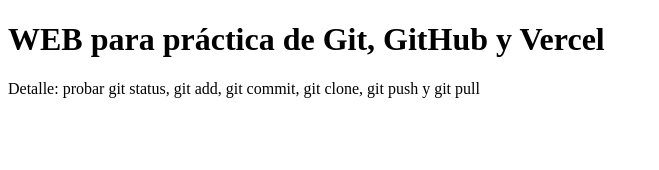
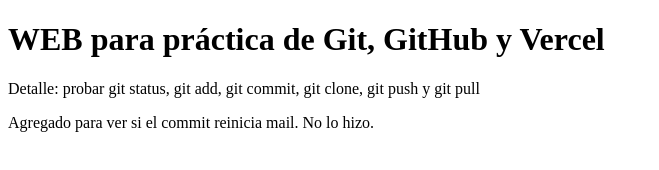
Before and after one commit to kokoolivan/repo-para-probar-clonado, a plain HTML site: page index.html in a window 1280 px wide. Shown: the whole page, without its empty margins (0-659 px from the left). Drawn offline with Linux system fonts and the light colour scheme.

Commit message:
agrego lo de la prueba de mail

```diff
--- a/index.html
+++ b/index.html
@@ -8,6 +8,7 @@
 <body>
     <h1>WEB para práctica de Git, GitHub y Vercel</h1>
     <p>Detalle: probar git status, git add, git commit, git clone, git push y git pull</p>
+    <p>Agregado para ver si el commit reinicia mail. No lo hizo.</p>
 
 
 </body>
```
